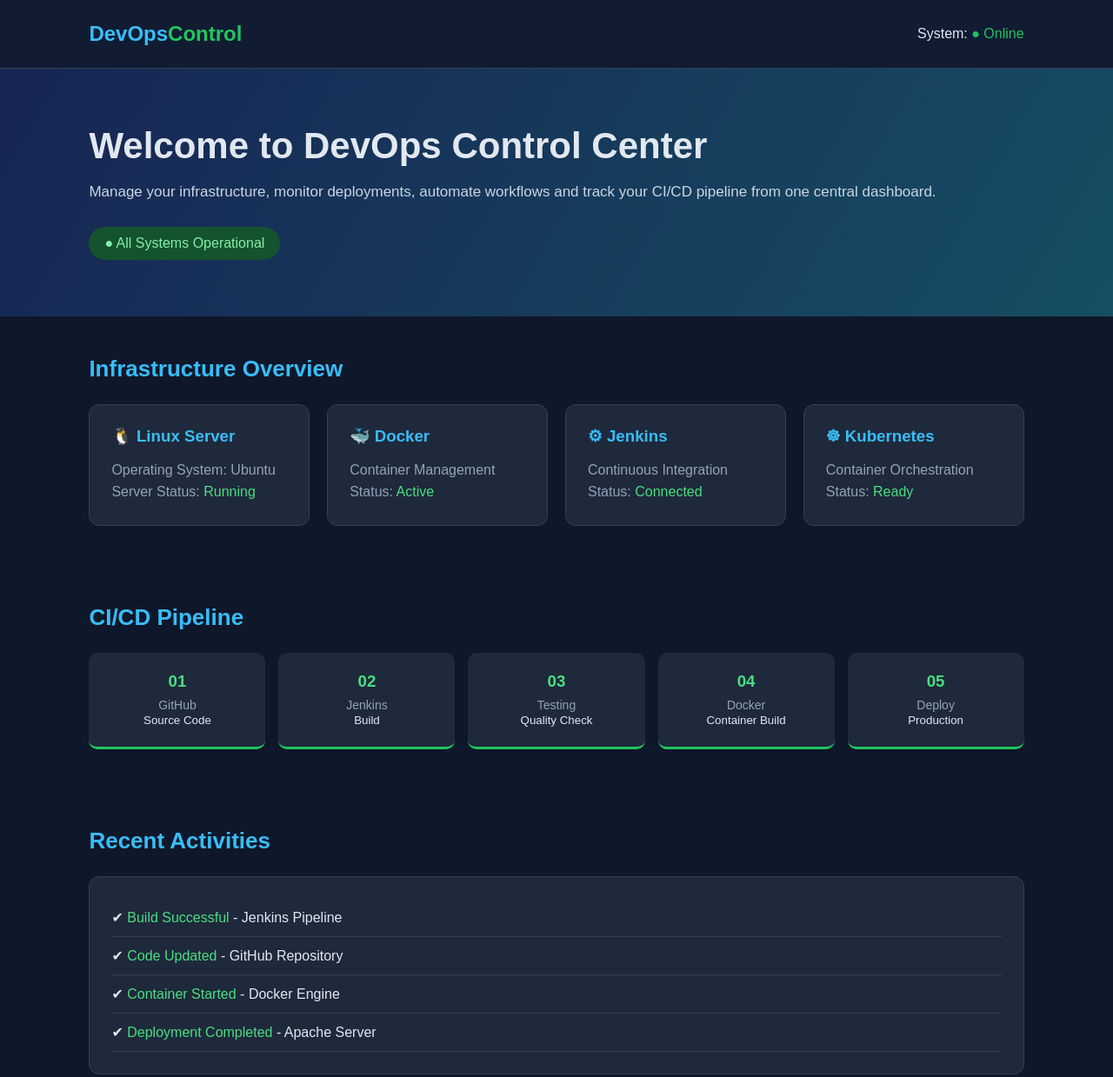
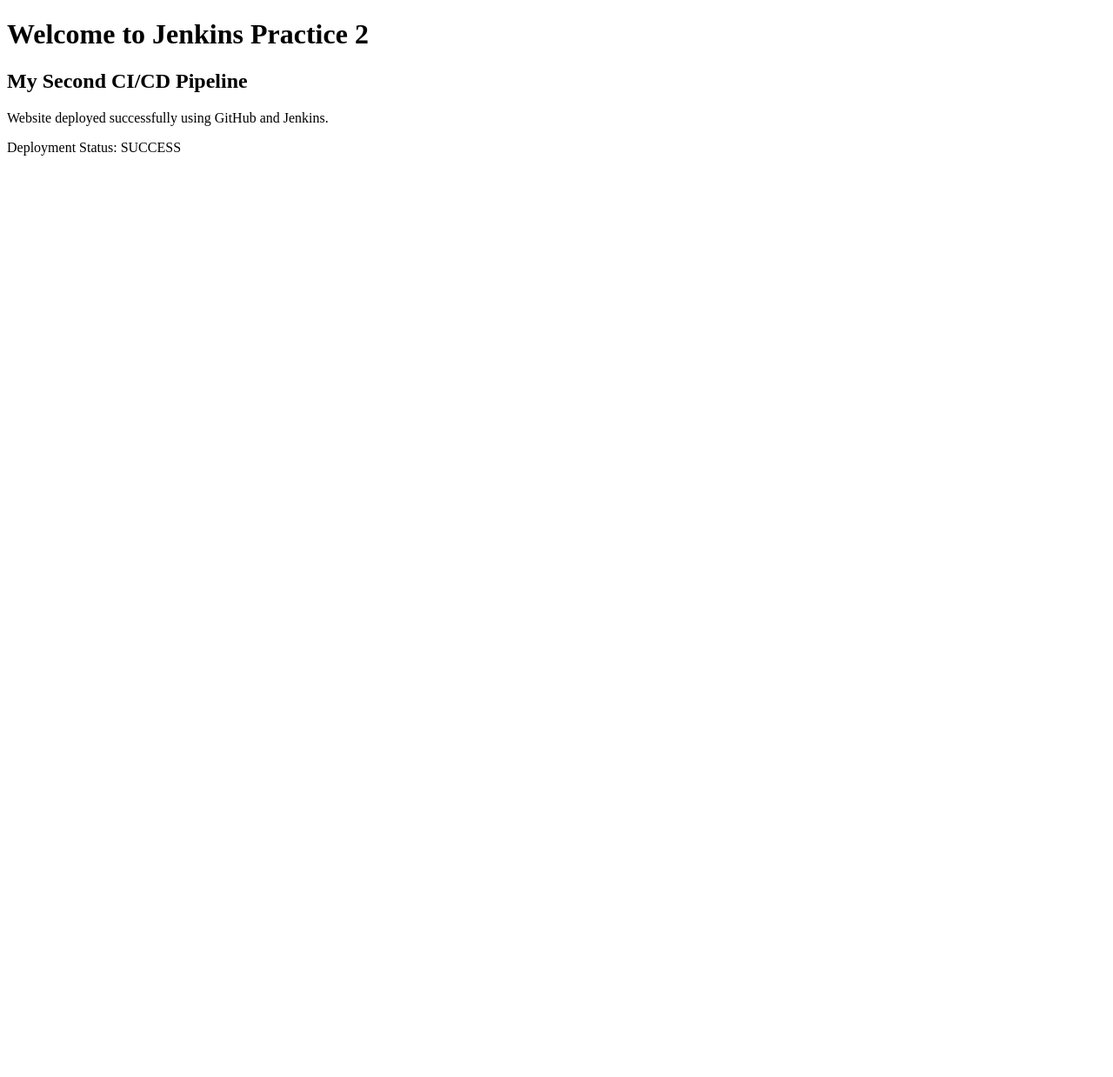
Before and after one commit to suhailkhan-debug/my-website, a plain HTML site: page index.html in a window 1280 px wide. Shown: the top 1239 px of the page at 87% size. After the commit the page ends 800 px from the top, so only its background shows below. Drawn offline with Linux system fonts and the light colour scheme.

Commit message:
Change title and content for Jenkins Practice-5
Updated the title and content of the webpage to reflect Jenkins Practice 2.

```diff
--- a/index.html
+++ b/index.html
@@ -2,292 +2,13 @@
 <!DOCTYPE html>
 <html lang="en">
 <head>
-<meta charset="UTF-8">
-<meta name="viewport" content="width=device-width, initial-scale=1.0">
-<title>DevOps Control Center</title>
-
-<style>
-* {
-    margin: 0;
-    padding: 0;
-    box-sizing: border-box;
-}
-
-body {
-    font-family: Arial, sans-serif;
-    background: #0f172a;
-    color: #e2e8f0;
-}
-
-header {
-    background: #111c33;
-    padding: 25px 8%;
-    display: flex;
-    justify-content: space-between;
-    align-items: center;
-    flex-wrap: wrap;
-    border-bottom: 1px solid #334155;
-}
-
-.logo {
-    font-size: 24px;
-    font-weight: bold;
-    color: #38bdf8;
-}
-
-header span {
-    color: #22c55e;
-}
-
-.hero {
-    padding: 65px 8%;
-    background: linear-gradient(120deg, #172554, #164e63);
-}
-
-.hero h1 {
-    font-size: 42px;
-    margin-bottom: 15px;
-}
-
-.hero p {
-    color: #cbd5e1;
-    font-size: 17px;
-    line-height: 1.7;
-}
-
-.status {
-    display: inline-block;
-    margin-top: 25px;
-    background: #14532d;
-    color: #86efac;
-    padding: 10px 18px;
-    border-radius: 25px;
-}
-
-.container {
-    padding: 45px 8%;
-}
-
-.section-title {
-    margin-bottom: 25px;
-    font-size: 26px;
-    color: #38bdf8;
-}
-
-.cards {
-    display: grid;
-    grid-template-columns: repeat(auto-fit, minmax(210px, 1fr));
-    gap: 20px;
-}
-
-.card {
-    background: #1e293b;
-    padding: 25px;
-    border-radius: 12px;
-    border: 1px solid #334155;
-    transition: 0.3s;
-}
-
-.card:hover {
-    transform: translateY(-5px);
-    border-color: #38bdf8;
-}
-
-.card h3 {
-    margin-bottom: 15px;
-    color: #38bdf8;
-}
-
-.card p {
-    color: #94a3b8;
-    line-height: 1.6;
-}
-
-.pipeline {
-    display: flex;
-    justify-content: space-around;
-    flex-wrap: wrap;
-    gap: 15px;
-}
-
-.stage {
-    background: #1e293b;
-    padding: 22px;
-    border-radius: 10px;
-    text-align: center;
-    flex: 1;
-    min-width: 130px;
-    border-bottom: 3px solid #22c55e;
-}
-
-.stage h3 {
-    color: #4ade80;
-    margin-bottom: 8px;
-}
-
-.stage p {
-    color: #94a3b8;
-    font-size: 14px;
-}
-
-.activity {
-    background: #1e293b;
-    padding: 25px;
-    border-radius: 12px;
-    border: 1px solid #334155;
-}
-
-.activity p {
-    padding: 12px 0;
-    border-bottom: 1px solid #334155;
-}
-
-.green {
-    color: #4ade80;
-}
-
-footer {
-    text-align: center;
-    padding: 25px;
-    background: #111c33;
-    color: #94a3b8;
-    margin-top: 30px;
-}
-
-@media(max-width:600px) {
-    .hero h1 {
-        font-size: 30px;
-    }
-
-    header {
-        gap: 12px;
-    }
-}
-</style>
+    <meta charset="UTF-8">
+    <title>Jenkins Practice 2</title>
 </head>
-
 <body>
-
-<header>
-    <div class="logo">DevOps<span>Control</span></div>
-    <div>System: <span>● Online</span></div>
-</header>
-
-<section class="hero">
-    <h1>Welcome to DevOps Control Center</h1>
-
-    <p>
-        Manage your infrastructure, monitor deployments,
-        automate workflows and track your CI/CD pipeline
-        from one central dashboard.
-    </p>
-
-    <div class="status">
-        ● All Systems Operational
-    </div>
-</section>
-
-<div class="container">
-
-    <h2 class="section-title">Infrastructure Overview</h2>
-
-    <div class="cards">
-
-        <div class="card">
-            <h3>🐧 Linux Server</h3>
-            <p>Operating System: Ubuntu</p>
-            <p>Server Status: <span class="green">Running</span></p>
-        </div>
-
-        <div class="card">
-            <h3>🐳 Docker</h3>
-            <p>Container Management</p>
-            <p>Status: <span class="green">Active</span></p>
-        </div>
-
-        <div class="card">
-            <h3>⚙ Jenkins</h3>
-            <p>Continuous Integration</p>
-            <p>Status: <span class="green">Connected</span></p>
-        </div>
-
-        <div class="card">
-            <h3>☸ Kubernetes</h3>
-            <p>Container Orchestration</p>
-            <p>Status: <span class="green">Ready</span></p>
-        </div>
-
-    </div>
-
-</div>
-
-<div class="container">
-
-    <h2 class="section-title">CI/CD Pipeline</h2>
-
-    <div class="pipeline">
-
-        <div class="stage">
-            <h3>01</h3>
-            <p>GitHub</p>
-            <small>Source Code</small>
-        </div>
-
-        <div class="stage">
-            <h3>02</h3>
-            <p>Jenkins</p>
-            <small>Build</small>
-        </div>
-
-        <div class="stage">
-            <h3>03</h3>
-            <p>Testing</p>
-            <small>Quality Check</small>
-        </div>
-
-        <div class="stage">
-            <h3>04</h3>
-            <p>Docker</p>
-            <small>Container Build</small>
-        </div>
-
-        <div class="stage">
-            <h3>05</h3>
-            <p>Deploy</p>
-            <small>Production</small>
-        </div>
-
-    </div>
-
-</div>
-
-<div class="container">
-
-    <h2 class="section-title">Recent Activities</h2>
-
-    <div class="activity">
-        <p>✔ <span class="green">Build Successful</span> - Jenkins Pipeline</p>
-        <p>✔ <span class="green">Code Updated</span> - GitHub Repository</p>
-        <p>✔ <span class="green">Container Started</span> - Docker Engine</p>
-        <p>✔ <span class="green">Deployment Completed</span> - Apache Server</p>
-    </div>
-
-</div>
-
-<footer>
-    <p>DevOps Control Center | Powered by Jenkins CI/CD</p>
-    <p id="clock"></p>
-</footer>
-
-<script>
-function updateClock() {
-    document.getElementById("clock").innerHTML =
-        "Current Time: " + new Date().toLocaleString();
-}
-
-updateClock();
-setInterval(updateClock, 1000);
-</script>
-
+    <h1>Welcome to Jenkins Practice 2</h1>
+    <h2>My Second CI/CD Pipeline</h2>
+    <p>Website deployed successfully using GitHub and Jenkins.</p>
+    <p>Deployment Status: SUCCESS</p>
 </body>
 </html>
```
